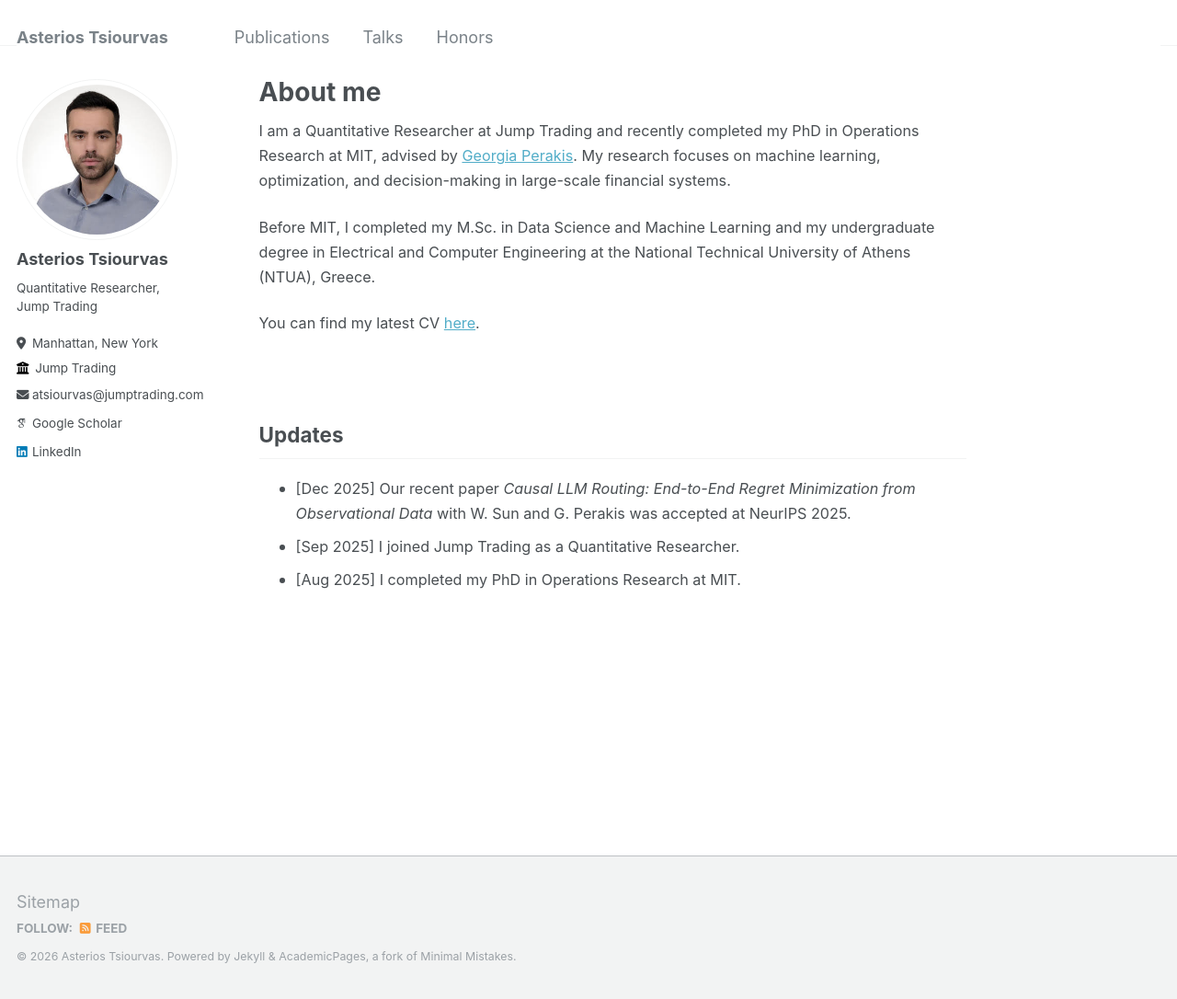
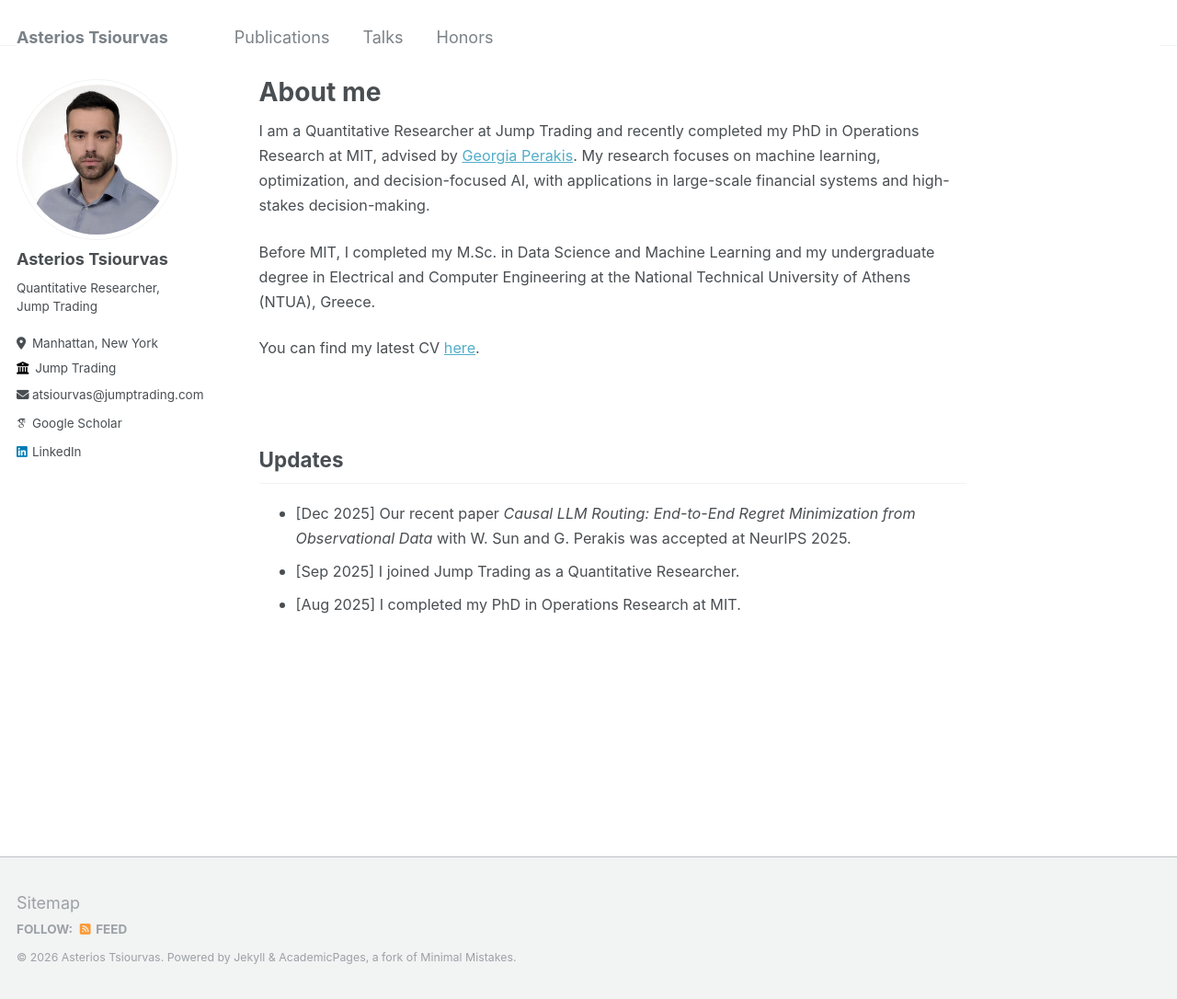
Before and after one commit to asterios-tsiourvas/asterios-tsiourvas.github.io, a Jekyll site: the page built from _pages/about.md, in a window 1280 px wide and 1086 px high. Shown: the whole window at 92% size. Built offline with Jekyll 4.4.1, drawn with Linux system fonts in a browser that asks for light colours; some web fonts are replaced.

Commit message:
updated pages

```diff
--- a/_pages/about.md
+++ b/_pages/about.md
@@ -8,7 +8,7 @@ redirect_from:
 ---
 
 <span style="font-size: 0.9em;">
-I am a Quantitative Researcher at Jump Trading and recently completed my PhD in Operations Research at MIT, advised by [Georgia Perakis](https://mitmgmtfaculty.mit.edu/gperakis/). My research focuses on machine learning, optimization, and decision-making in large-scale financial systems.
+I am a Quantitative Researcher at Jump Trading and recently completed my PhD in Operations Research at MIT, advised by [Georgia Perakis](https://mitmgmtfaculty.mit.edu/gperakis/). My research focuses on machine learning, optimization, and decision-focused AI, with applications in large-scale financial systems and high-stakes decision-making.
 </span>
 
 <span style="font-size: 0.9em;">
```
